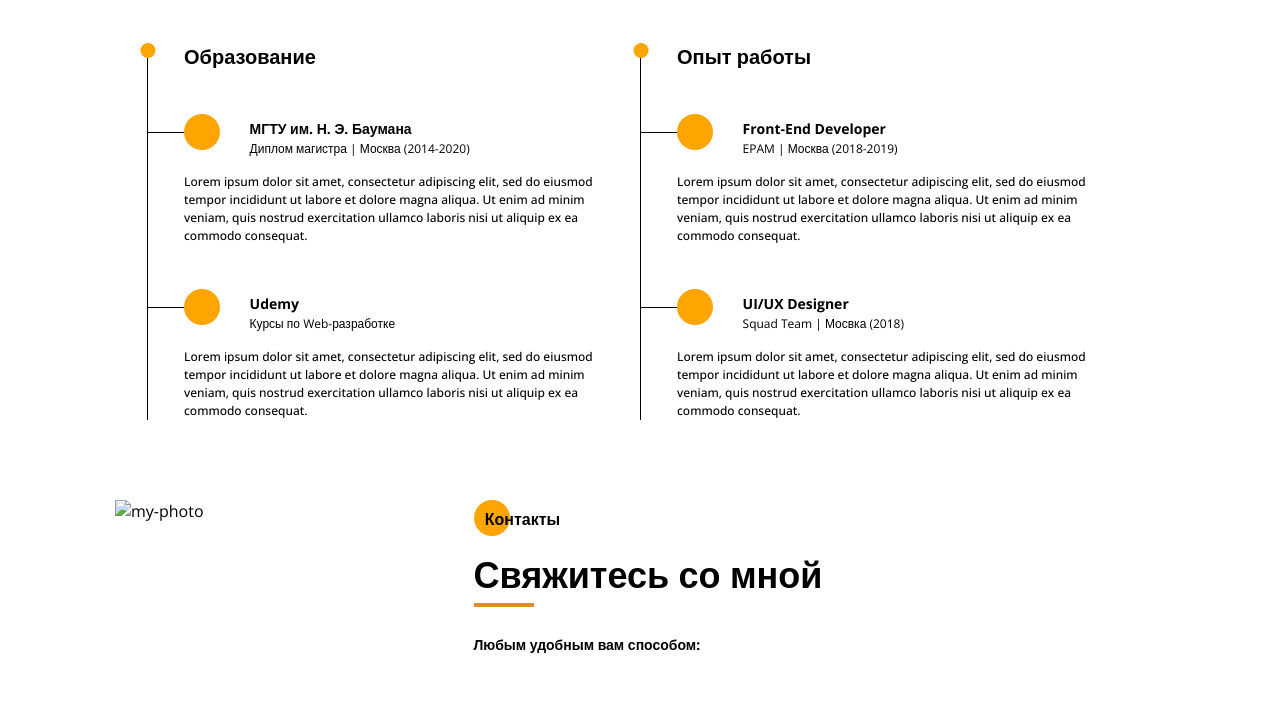
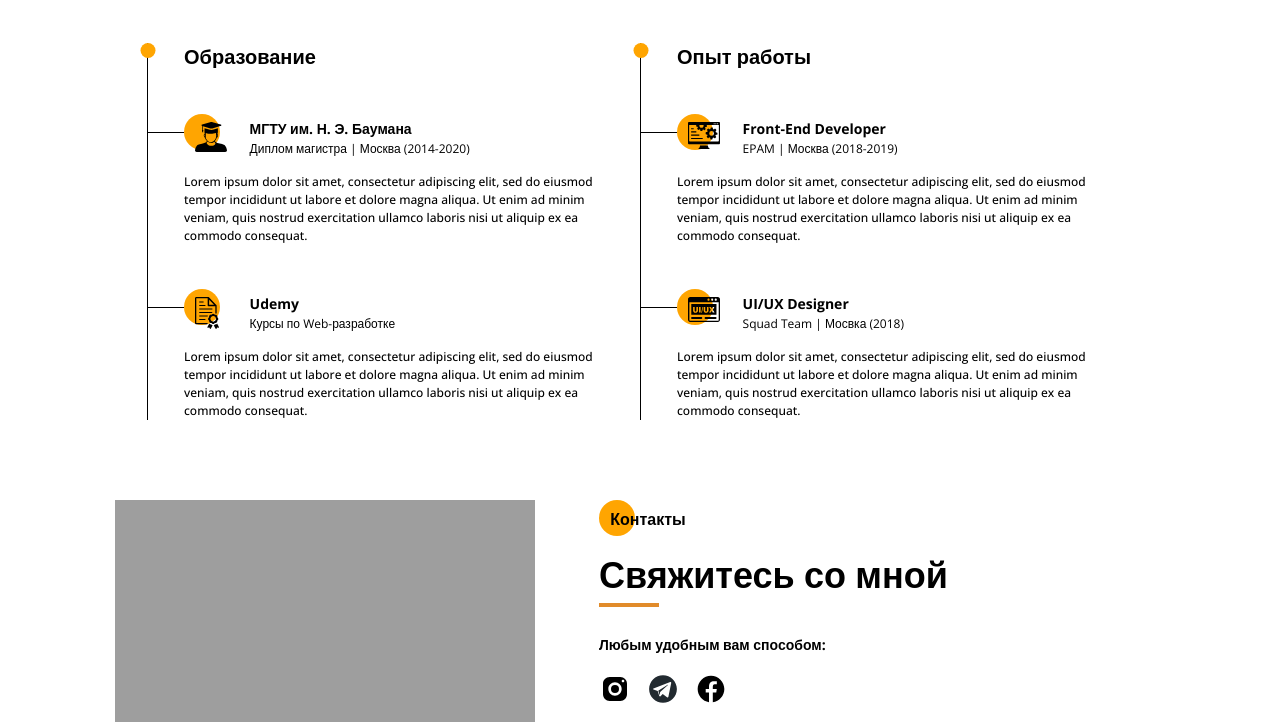
Before and after one commit to kkgarcia/landing-page-2, a plain HTML site: page index.html in a window 1280 px wide. Shown: the part 1020-1742 px from the top of the page. Drawn offline with nearby package versions, Linux system fonts and the light colour scheme; the site is published under a folder, as on GitHub Pages, so addresses that start at the root find nothing.

Commit message:
fixed images url

```diff
--- a/index.html
+++ b/index.html
@@ -174,7 +174,7 @@
 
     <section class="contact-me container">
         <div class="contact-me__wrapper">
-            <img class="contact-me__image" src="/assets/person.jpg" alt="my-photo">
+            <img class="contact-me__image" src="assets/person.jpg" alt="my-photo">
             <main class="contact-me__main">
                 <div class="bg-circle">
                     <p class="contact-me__title">Контакты</p>
--- a/main.css
+++ b/main.css
@@ -58,7 +58,7 @@ body {
   width: min(1920px, 100%);
   height: 800px;
   margin-inline: auto;
-  background-image: url('/assets/header-bg.jpg');
+  background-image: url('assets/header-bg.jpg');
   background-position: 80% 100%;
   background-size: cover;
 }
@@ -114,19 +114,19 @@ body {
 }
 
 .socials__icon-gh {
-  background-image: url('/assets/icons/icons8-github.svg');
+  background-image: url('assets/icons/icons8-github.svg');
 }
 
 .socials__icon-inst {
-  background-image: url('/assets/icons/icons8-instagram.svg');
+  background-image: url('assets/icons/icons8-instagram.svg');
 }
 
 .socials__icon-fb {
-  background-image: url('/assets/icons/icons8-facebook.svg');
+  background-image: url('assets/icons/icons8-facebook.svg');
 }
 
 .socials__icon-tg {
-  background-image: url('/assets/icons/telegram_icon.svg');
+  background-image: url('assets/icons/telegram_icon.svg');
 }
 
 .header__container {
@@ -259,7 +259,7 @@ body {
   border: none;
   background: none;
   margin: 1rem 1rem 0 auto;
-  background-image: url('/assets/icons/icons8-close.svg');
+  background-image: url('assets/icons/icons8-close.svg');
   width: 50px;
   height: 50px;
   background-position: center;
@@ -391,16 +391,16 @@ body {
 }
 
 .student-logo {
-  background-image: url('/assets/icons/student-boy-icon.svg');
+  background-image: url('assets/icons/student-boy-icon.svg');
 }
 .diploma-logo {
-  background-image: url('/assets/icons/charter-document-icon.svg');
+  background-image: url('assets/icons/charter-document-icon.svg');
 }
 .desktop-logo {
-  background-image: url('/assets/icons/desktop-application-app-icon.svg');
+  background-image: url('assets/icons/desktop-application-app-icon.svg');
 }
 .ui-logo {
-  background-image: url('/assets/icons/website-ui-ux-icon.svg');
+  background-image: url('assets/icons/website-ui-ux-icon.svg');
 }
 
 .timeline-element__heading {
```
